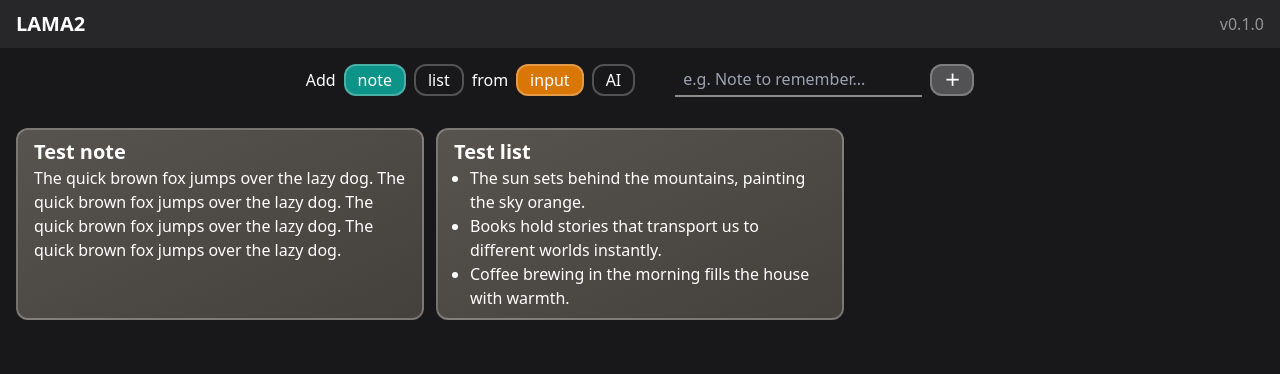
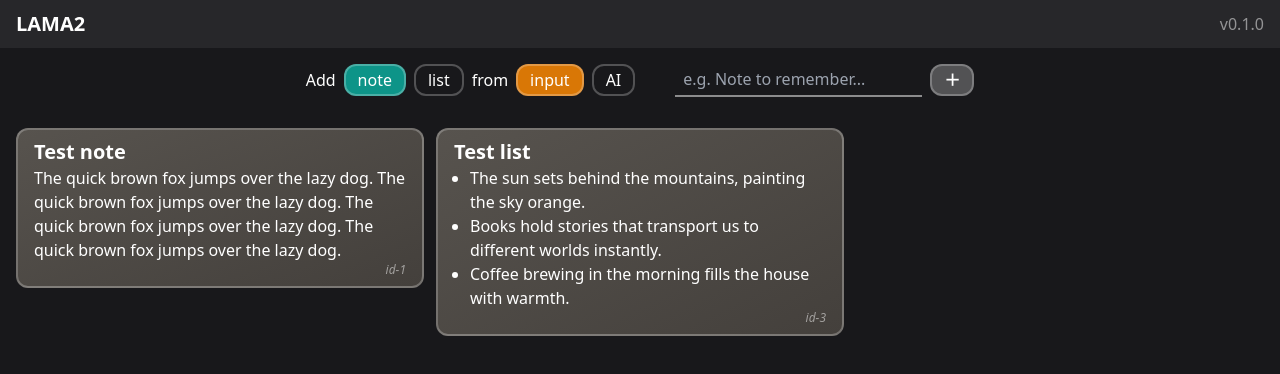
Before and after one commit to alepemu/lama2, a React (Vite) app: page / in a window 1280 px wide. Shown: the top 374 px of the page. Built offline with nearby package versions, Linux system fonts and the light colour scheme.

Commit message:
Refactor Note component and add isDragging prop to NoteOutside

```diff
--- a/src/components/notes/Note.tsx
+++ b/src/components/notes/Note.tsx
@@ -1,4 +1,4 @@
-import { forwardRef, CSSProperties, useState } from "react";
+import { forwardRef, useState } from "react";
 // Types
 import { NoteProps } from "@/types";
 //Components
@@ -9,23 +9,17 @@ import { Dialog, DialogTrigger } from "@/components/shadcn/Dialog";
 const Note = forwardRef<HTMLDivElement, NoteProps>(
   ({ id, data, isDragging, style, ...props }, ref) => {
     const [isOpen, setIsOpen] = useState(false);
-    const inlineStyles: CSSProperties = {
-      opacity: isDragging ? "0.75" : "1",
-      border: isDragging ? "2px dashed white" : "",
-      cursor: isDragging ? "move" : "default",
-      ...style,
-    };
 
     return (
       <Dialog open={isOpen}>
         <DialogTrigger asChild onClick={() => setIsOpen(true)}>
-          <div
-            className="relative min-w-80 overflow-hidden bg-gradient-to-br from-stone-600 to-stone-700 px-4 py-2 rounded-xl text-white border-2 border-white/25"
-            ref={ref}
-            style={inlineStyles}
-            {...props}
-          >
-            <NoteOutside id={id} data={data} />
+          <div ref={ref} {...props}>
+            <NoteOutside
+              id={id}
+              data={data}
+              style={style}
+              isDragging={isDragging}
+            />
           </div>
         </DialogTrigger>
         <NoteOpen id={id} data={data} close={() => setIsOpen(false)} />
--- a/src/components/notes/NoteOutside.tsx
+++ b/src/components/notes/NoteOutside.tsx
@@ -1,8 +1,20 @@
+import { CSSProperties } from "react";
 // Types
-import { NoteBasicProps } from "@/types";
+import { NoteOutsideProps } from "@/types";
 
-const NoteOutside = ({ id, data }: NoteBasicProps) => {
+const NoteOutside = ({ id, data, style, isDragging }: NoteOutsideProps) => {
+  const inlineStyles: CSSProperties = {
+    opacity: isDragging ? "0.75" : "1",
+    border: isDragging ? "2px dashed white" : "",
+    cursor: isDragging ? "move" : "default",
+    ...style,
+  };
+
   return (
+    <div
+      style={inlineStyles}
+      className="relative min-w-80 overflow-hidden bg-gradient-to-br from-stone-600 to-stone-700 px-4 py-2 rounded-xl text-white border-2 border-white/25"
+    >
       <div className="flex flex-col justify-between h-full">
         <div>
           <h1 className="break-words font-bold text-xl">{data.title}</h1>
@@ -15,7 +27,8 @@ const NoteOutside = ({ id, data }: NoteBasicProps) => {
             </ul>
           )}
         </div>
-      {/* <p className="text-right text-xs italic opacity-50">id-{id}</p> */}
+        <p className="text-right text-xs italic opacity-50">id-{id}</p>
+      </div>
     </div>
   );
 };
--- a/src/components/notes/SortableNote.tsx
+++ b/src/components/notes/SortableNote.tsx
@@ -13,6 +13,7 @@ const SortableNote: FC<NoteProps> = (props) => {
 
   const style = {
     opacity: isOver ? 0.5 : 1,
+    transition: "opacity 0.5s",
   };
 
   return (
--- a/src/types/index.ts
+++ b/src/types/index.ts
@@ -13,6 +13,12 @@ export type NoteBasicProps = {
   id: string;
   data: NoteInputType["data"];
 };
+
+export type NoteOutsideProps = NoteBasicProps & {
+  isDragging?: boolean;
+  style?: HTMLAttributes<HTMLDivElement>["style"];
+};
+
 export type NoteOpenProps = NoteBasicProps & {
   close: () => void;
 };
```
Lines whose indentation alone changed are shown as unchanged.
